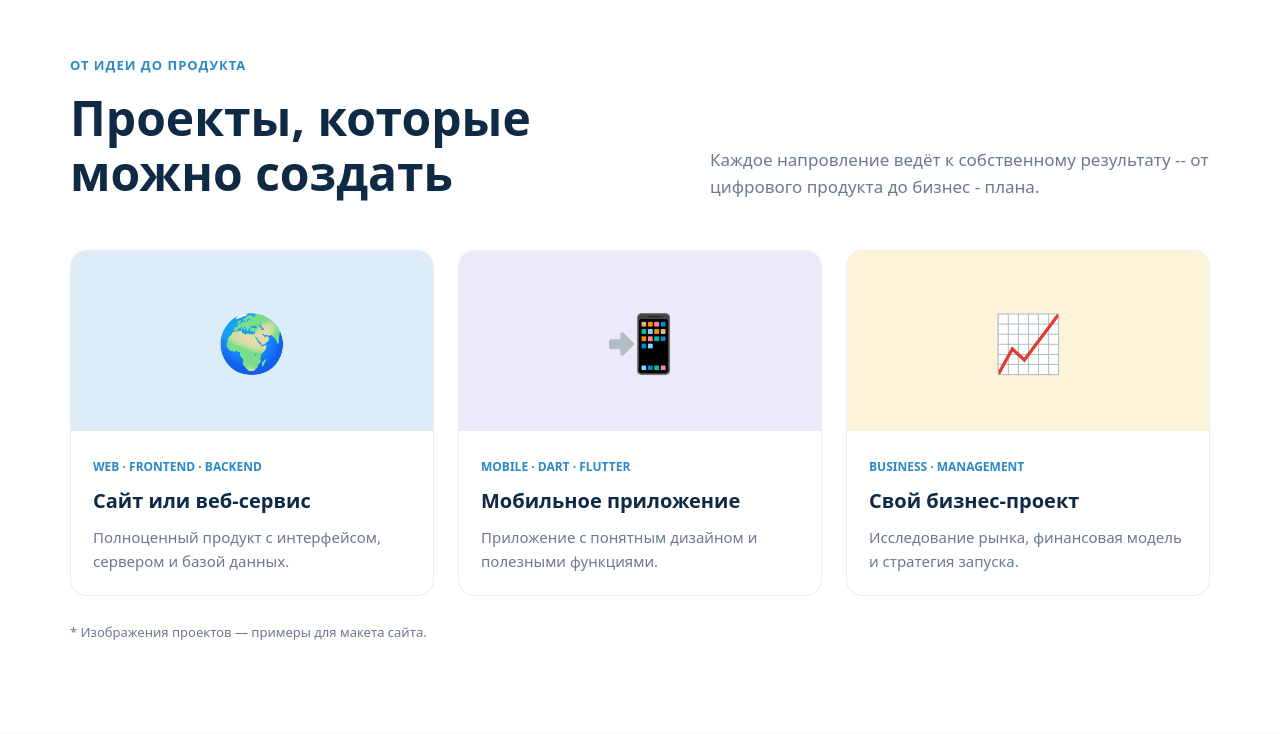
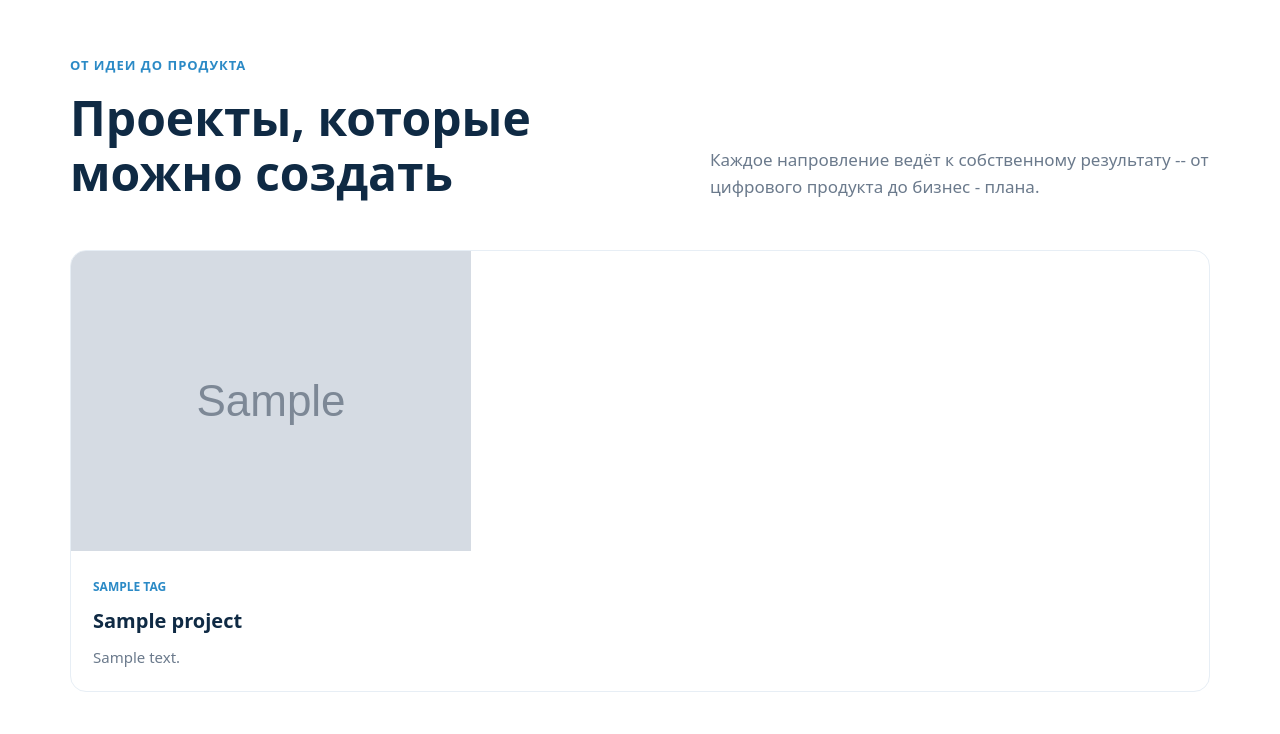
Before and after one commit to edzen12/college_django_b11, a Django app: page / in a window 1280 px wide. Shown: the part 3014-3748 px from the top of the page. Run offline with Django 5.2, Linux system fonts and the light colour scheme; tables that the repository leaves empty hold one stand-in row (values such as "Sample post"); grey boxes marked "Sample" are stand-in pictures.

Commit message:
проекты на главной

```diff
--- a/apps/base/views.py
+++ b/apps/base/views.py
@@ -1,13 +1,16 @@
 from django.shortcuts import render
 from apps.orientation.models import Orient
+from apps.projects.models import Project
 
 
 def homepage(request):
     orients = Orient.objects.select_related(
         'category'
     ).prefetch_related('tags')[:4]
+    projects = Project.objects.all().prefetch_related('tags')[:4]
     context = {
         'orients':orients,
+        'projects':projects,
     }
 
     return render(request, 'index.html', context)
--- a/apps/projects/admin.py
+++ b/apps/projects/admin.py
@@ -2,4 +2,7 @@ from django.contrib import admin
 from apps.projects.models import Project
 
 
-admin.site.register(Project)
+@admin.register(Project)
+class ProjectAdmin(admin.ModelAdmin):
+    list_display = ('title', 'slug')
+    prepopulated_fields = {'slug':('title',)}
--- a/templates/index.html
+++ b/templates/index.html
@@ -136,33 +136,19 @@
     </div>
 
     <div class="projects">
-
+      {% for project in projects %}
       <div class="project">
-        <div class="project-img" style="background:#dcecf8">🌍</div>
+        <img src="{{project.img.url}}" alt="">
         <div class="project-body">
-          <small>Web · Frontend · Backend</small>
-          <h3>Сайт или веб-сервис</h3>
-          <p>Полноценный продукт с интерфейсом, сервером и базой данных.</p>
+          <small>
+            {% for tag in project.tags.all %} {{tag.title}} {% endfor %}
+          </small>
+          <h3>{{project.title}}</h3>
+          <p>{{project.desc}}</p>
         </div>
       </div>
-      <div class="project">
-        <div class="project-img" style="background:#eceafa">📲</div>
-        <div class="project-body">
-          <small>Mobile · Dart · Flutter</small>
-          <h3>Мобильное приложение</h3>
-          <p>Приложение с понятным дизайном и полезными функциями.</p>
-        </div>
-      </div>
-      <div class="project">
-        <div class="project-img" style="background:#fdf3d8">📈</div>
-        <div class="project-body">
-          <small>Business · Management</small>
-          <h3>Свой бизнес-проект</h3>
-          <p>Исследование рынка, финансовая модель и стратегия запуска.</p>
-        </div>
-      </div>
+      {% endfor %}
     </div>
-    <p class="note">* Изображения проектов — примеры для макета сайта.</p>
   </div>
 </section>
 
```
